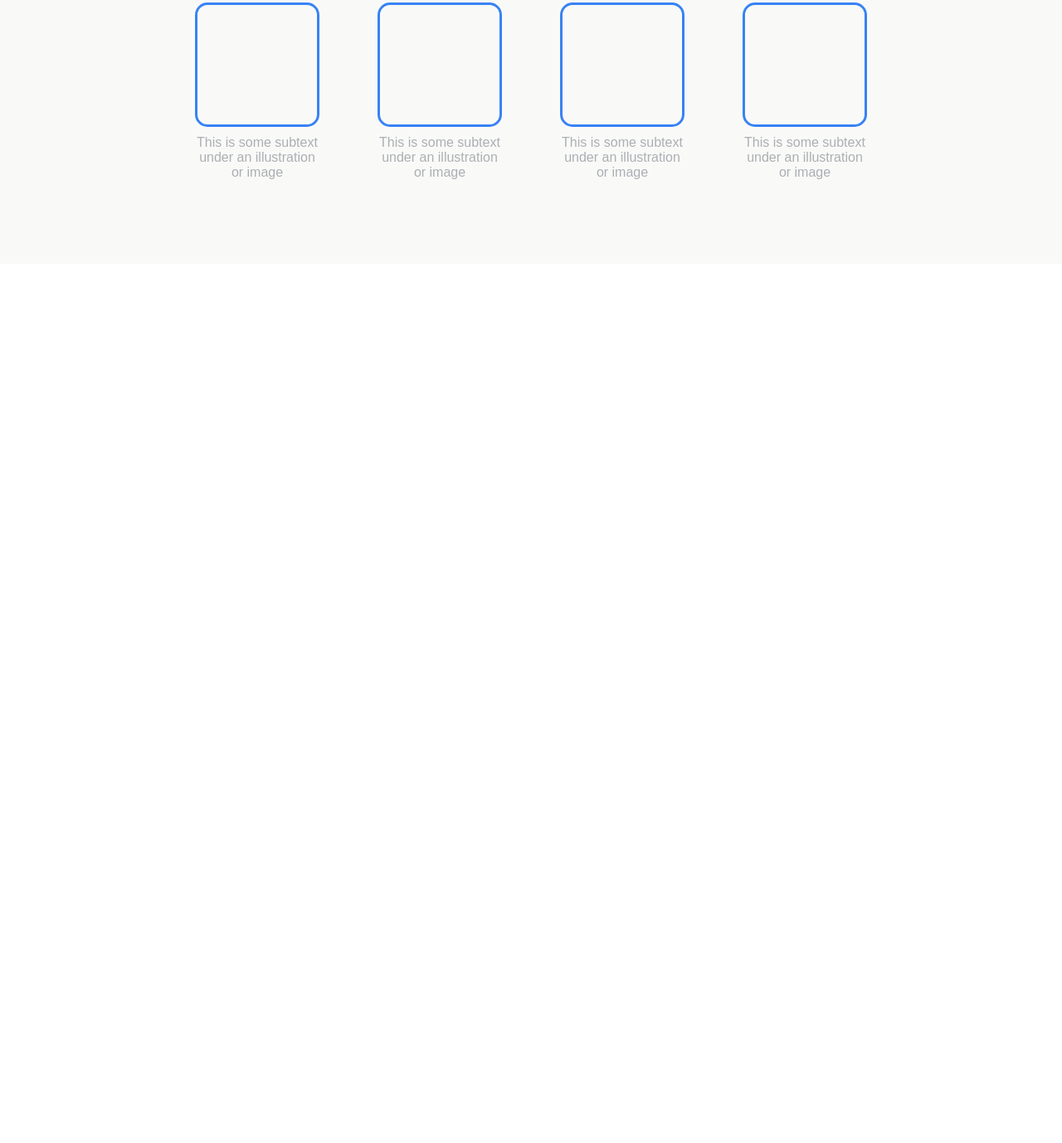
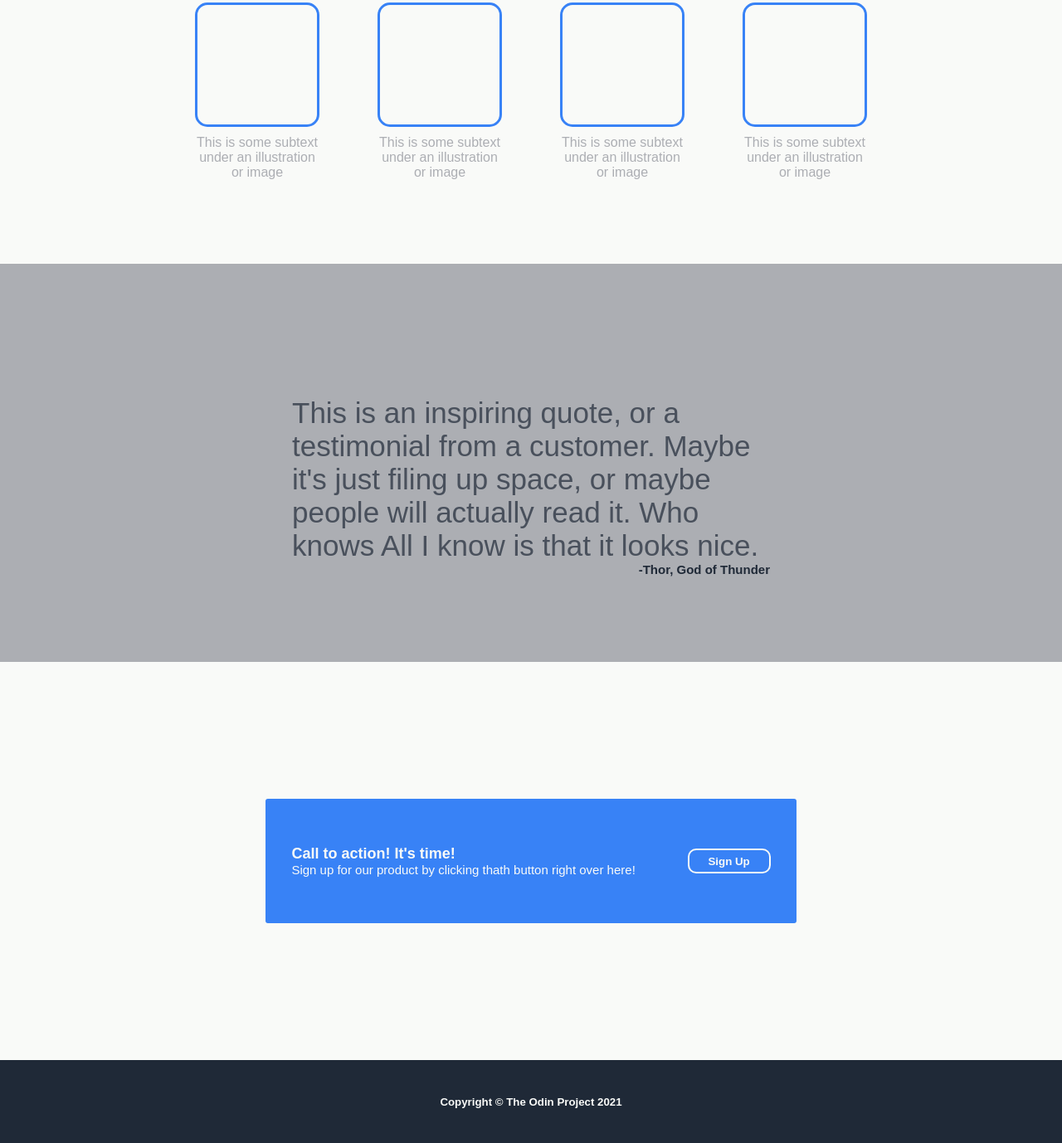
Before and after one commit to jovem-programador/Landing-Page-The-Odin-Project, a plain HTML site: page index.html in a window 1280 px wide. Shown: the part 662-2040 px from the top of the page at 83% size. Before the commit the page ends 980 px from the top, so only its background shows below. Drawn offline with Linux system fonts and the light colour scheme.

Commit message:
Projeto finalizado

```diff
--- a/index.html
+++ b/index.html
@@ -78,5 +78,39 @@
             </div>
         </main>
 
+        <section>
+            <div class="sec">
+                <p id="pala">This is an inspiring quote, or a testimonial from a customer. Maybe it's just
+                    filing up space, or maybe people will actually read it. Who knows All I know is
+                    that it looks nice.
+                </p>
+
+                <p id="segundo" >
+                    -Thor, God of Thunder
+                </p>
+            </div>
+        </section>
+
+        <section id="final">
+
+            <div id="elemento">
+
+                <div>
+                    <h1 id="titulo">Call to action! It's time!</h1>
+                    <p id="pp">Sign up for our product by clicking thath button right over here!</p>
+                </div>
+
+                <div>
+                    <button id="btn">Sign Up</button>
+                </div>
+
+            </div>
+
+        </section>
+
+        <footer>
+            <h5>Copyright &copy; The Odin Project 2021</h4>
+        </footer>
+
 </body>
 </html>
--- a/style.css
+++ b/style.css
@@ -90,6 +90,8 @@ button {
     color: #F9FAF8;
 
     cursor: pointer;
+
+    font-weight: 900;
 }
 
 #imagem {
@@ -152,3 +154,82 @@ h2 {
 #paragrafoMain {
     text-align: center;
 }
+
+section {
+    width: 100vw;
+    height: 480px;
+
+    display: flex;
+    justify-content: center;
+    align-items: center;
+
+    background-color: #acaeb3;
+}
+
+.sec {
+    width: 45vw;
+    height: 160px;
+    box-sizing: border-box;
+}
+
+#pala {
+    font-size: 35px;
+    color: #1f2937b4;
+}
+
+#segundo {
+    text-align: end;
+    font-size: 15px;
+    color: #1F2937;
+    font-weight: 900;
+}
+
+#final {
+    width: 100vw;
+    height: 480px;
+
+    display: flex;
+    justify-content: center;
+    align-items: center;
+    background-color: #F9FAF8;
+}
+
+#elemento {
+    display: flex;
+    justify-content: space-around;
+    align-items: center;
+
+    width: 50vw;
+    height: 150px;
+
+    border-radius: 3px;
+    background-color: #3882F6;
+}
+
+#titulo {
+    color: #F9FAF8;
+    font-weight: 900;
+    font-size: 18px;
+}
+
+#pp {
+    color: #F9FAF8;
+    font-size: 15px;
+}
+
+#btn {
+    border: 2px solid #F9FAF8;
+    border-radius: 10px;
+}
+
+footer {
+    width: 100vw;
+    height: 100px;
+
+    display: flex;
+    justify-content: center;
+    align-items: center;
+
+    background-color: #1F2937;
+    color: #F9FAF8;
+}
```
